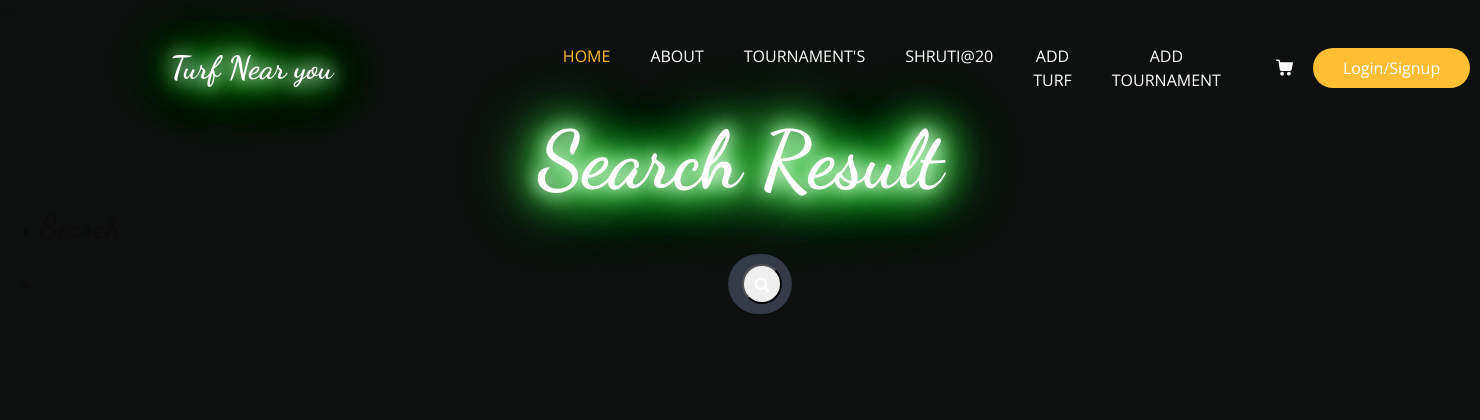
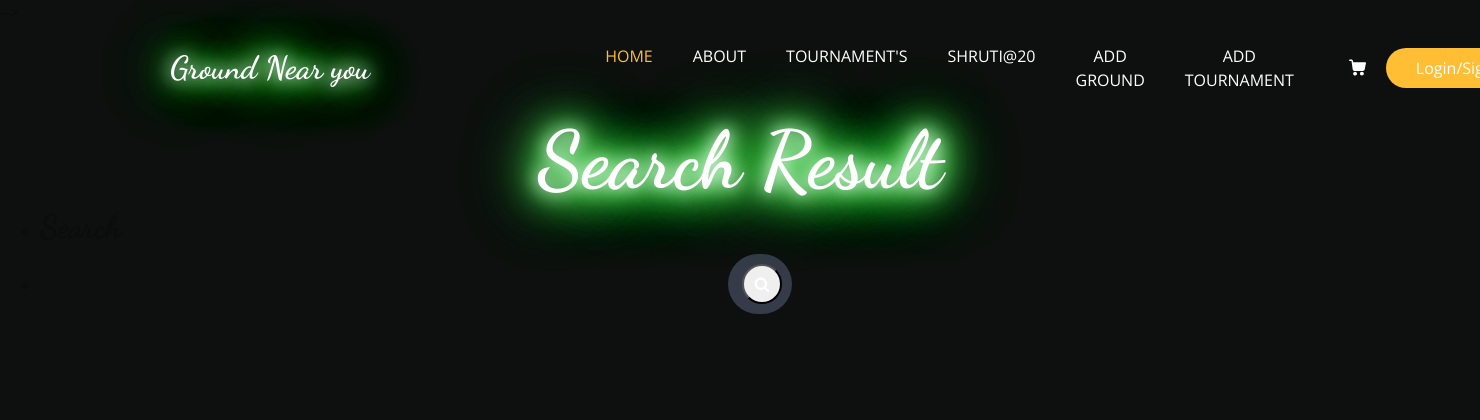
Before and after one commit to shrutishitole20/fieldreserve, a Django app: template templates/search.html in a window 1480 px wide; the page is wider, and only the part inside the window is pictured. Shown: the top 420 px of that part. Run offline with Django 5.2, Linux system fonts and the light colour scheme; the template is opened without the code that fills it: values that come from a table or form of the project are taken from there, others are empty; data comes from the database, SQL or seed files in the repository; both versions use the stored data as it was after the commit; style sheets or scripts are compiled from the project's sources; some libraries are stand-ins or nearby versions.

Commit message:
Updated booking system and fixed bugs

```diff
--- a/Admin/urls.py
+++ b/Admin/urls.py
@@ -1,16 +1,15 @@
-from django.urls import path
 from django.urls import path, include
 from .views import *
 
-urlpatterns=[
-    path('', index,name='index'),
-    path('about/<id>', about,name='about'),
-    path('ground_reg/<id>', include('Organizer.urls'),name='ground_reg'),
-    path('reg/',reg,name='reg'),
-    path('login/', login,name='login'),
-    path('lgout/', lgout,name='lgout'),
-    path('tournament_about/<id>',tournament_about,name='tournament_about'),
-    path('profile/', profile,name='profile'),
-    path('search/', search,name='search'),
-    path('cancel/<id>',cancel,name='cancel'),
-    ]
+urlpatterns = [
+    path('', index, name='index'),
+    path('about/<id>', about, name='about'),
+    path('reg/', reg, name='reg'),
+    path('login/', login, name='login'),
+    path('lgout/', lgout, name='lgout'),
+    path('tournament_about/<id>', tournament_about, name='tournament_about'),
+    path('profile/', profile, name='profile'),
+    path('search/', search, name='search'),
+    path('cancel/<id>', cancel, name='cancel'),
+    path('ground_reg/', include('Organizer.urls'), name='ground_reg'),  # Updated this line
+]
--- a/templates/index.html
+++ b/templates/index.html
@@ -338,7 +338,7 @@
           <div class="heading_container">
             <h2>“ Don’t be afraid of failure. This is the way to succeed.”</h2>
           </div>
-          <p>—LeBron James</p>
+          <p>---Shruti Shitole--</p>
         </div>
       </div>
     </div>
--- a/templates/search.html
+++ b/templates/search.html
@@ -1,10 +1,10 @@
 {% extends 'base.html' %}
 {% load static %}
-{% block title%}
+{% block title %}
 Search Result
 {% endblock %}
 
-{% block content%}
+{% block content %}
 
 <div class="hero_area">
 
@@ -15,9 +15,8 @@ Search Result
                 <nav class="navbar navbar-expand-lg custom_nav-container ">
                     <a class="navbar-brand">
                         <span class="glow">
-                            Turf Near you
+                            Ground Near you
                         </span>
-
                     </a>
 
                     <button class="navbar-toggler" type="button" data-toggle="collapse"
@@ -43,7 +42,7 @@ Search Result
                             </li>
                             {% if 'organizer' in dis.role %}
                             <li class="nav-item">
-                                <a class="nav-link" href="{% url 'turf_reg' id %}">ADD TURF</a>
+                                <a class="nav-link" href="{% url 'ground_reg' id %}">ADD GROUND</a>
                             </li>
                             <li class="nav-item">
                                 <a class="nav-link" href="{% url 'tournament_reg' id %}">ADD TOURNAMENT</a>
@@ -84,8 +83,6 @@ Search Result
                                             <path d="M215.04,389.55c-1.024-28.16-24.576-50.688-52.736-50.688c-29.696,1.536-52.224,26.112-51.2,55.296
                      c1.024,28.16,24.064,50.688,52.224,50.688h1.024C193.536,443.31,216.576,418.734,215.04,389.55z" />
                                         </g>
-                                    </g>
-                                    <g>
                                     </g>
                                     <g>
                                     </g>
@@ -156,35 +153,35 @@ Search Result
     <!-- Turf section -->
     <section class="food_section layout_padding-bottom" id="food_section layout_padding-bottom">
         <div class="container">
-            {%if msg%}
+            {% if msg %}
             <div class="btn-box">
                 <a href="#">
-                    {{msg}}
+                    {{ msg }}
                 </a>
             </div>
             {% endif %}
             <div class="filters-content text-center">
                 <div class="row grid">
-                    {% for i in reg_turf %}
+                    {% for ground in reg_ground %}
                     <div class="col-sm-6 col-lg-4 all pizza">
                         <div class="box">
                             <div>
                                 <div class="img-box">
-                                    <img src="{{i.turf_img.url}}" alt="" />
+                                    <img src="{{ ground.ndianTeam.url }}" alt="" />
                                 </div>
                                 <div class="detail-box">
                                     <h5>
-                                        {{i.turf_name}}
+                                        {{ ground.ground_name }}
                                     </h5>
                                     <p>
                                     </p>
                                     <div class="options">
                                         <h6>
-                                            {{i.turf_address}} <br>
-                                            {{i.turf_phone}}
+                                            {{ ground.ground_address }} <br>
+                                            {{ ground.ground_phone }}
                                         </h6>
                                         <form method="post">
-                                            <a href="{% url 'about' i.id %}">
+                                            <a href="{% url 'about' ground.id %}">
                                                 <svg version="1.1" id="Capa_1" xmlns="http://www.w3.org/2000/svg"
                                                     xmlns:xlink="http://www.w3.org/1999/xlink" x="0px" y="0px"
                                                     viewBox="0 0 456.029 456.029"
@@ -206,8 +203,7 @@ Search Result
                                                     </g>
                                                     <g>
                                                         <g>
-                                                            <path
-                                                                d="M215.04,389.55c-1.024-28.16-24.576-50.688-52.736-50.688c-29.696,1.536-52.224,26.112-51.2,55.296
+                                                            <path d="M215.04,389.55c-1.024-28.16-24.576-50.688-52.736-50.688c-29.696,1.536-52.224,26.112-51.2,55.296
                                c1.024,28.16,24.064,50.688,52.224,50.688h1.024C193.536,443.31,216.576,418.734,215.04,389.55z" />
                                                         </g>
                                                     </g>
@@ -261,7 +257,7 @@ Search Result
                     </h2>
                 </div>
                 <div class="row grid">
-                    {% for i in reg_tournament %}
+                    {% for tournament in reg_tournament %}
                     <div class="col-sm-6 col-lg-4 ">
                         <div class="box">
                             <div class="img-box">
@@ -269,9 +265,9 @@ Search Result
                             </div>
                             <div class="detail-box">
                                 <h5>
-                                    {{i.Tournament_name}}
+                                    {{ tournament.tournament_name }}
                                 </h5>
-                                <a href="{% url 'tournament_about' i.id%}">
+                                <a href="{% url 'tournament_about' tournament.id %}">
                                     Register Now <svg version="1.1" id="Capa_1" xmlns="http://www.w3.org/2000/svg"
                                         xmlns:xlink="http://www.w3.org/1999/xlink" x="0px" y="0px"
                                         viewBox="0 0 456.029 456.029" style="enable-background:new 0 0 456.029 456.029;"
@@ -326,8 +322,6 @@ Search Result
                                         </g>
                                         <g>
                                         </g>
-                                        <g>
-                                        </g>
                                     </svg>
                                 </a>
                             </div>
@@ -340,16 +334,16 @@ Search Result
     </section>
 
 </div>
-<!-- end Turf section -->
+<!-- end Ground section -->
 
 
 
 </div>
-<!-- Turf section -->
+<!-- Ground section -->
 
 
 
-<!-- end Turf section -->
+<!-- end Ground section -->
 
 
 
--- a/templates/tournament_about.html
+++ b/templates/tournament_about.html
@@ -164,13 +164,13 @@
                   <b>Turnament Details : </b>{{reg_tournament.Tournament_desc}}
                 </h5>
                 <br />
-                <h3 class="box-title mt-2 font-weight-bold">Turf Details</h3>
+                <h3 class="box-title mt-2 font-weight-bold">Ground Details</h3>
                 <h2 class="mt-2">
                   <small class="text-success">
-                    <p>Turf owner : {{reg_dis.user_name}}</p>
+                    <p>Ground owner : {{reg_dis.user_name}}</p>
                     <p>Location : {{turf_details.turf_location}}</p>
                     <p>Address : {{turf_details.turf_address}}</p>
-                    <p>About Turf : {{turf_details.turf_desc}}</p>
+                    <p>About ground : {{turf_details.turf_desc}}</p>
                     <p>Features : {{turf_details.turf_feature}}</p>
                   </small>
                 </h2>
--- a/templates/tournament_reg.html
+++ b/templates/tournament_reg.html
@@ -4,7 +4,7 @@ content%}
 <html>
   <head>
     <meta charset="utf-8" />
-    <title>Turf Register</title>
+    <title>Ground Register</title>
     <script src="https://ajax.googleapis.com/ajax/libs/jquery/3.6.1/jquery.min.js"></script>
     <script>
       $(document).ready(function () {
```
Also changed, not shown: Admin/views.py (+16 -10 lines), db.sqlite3.
